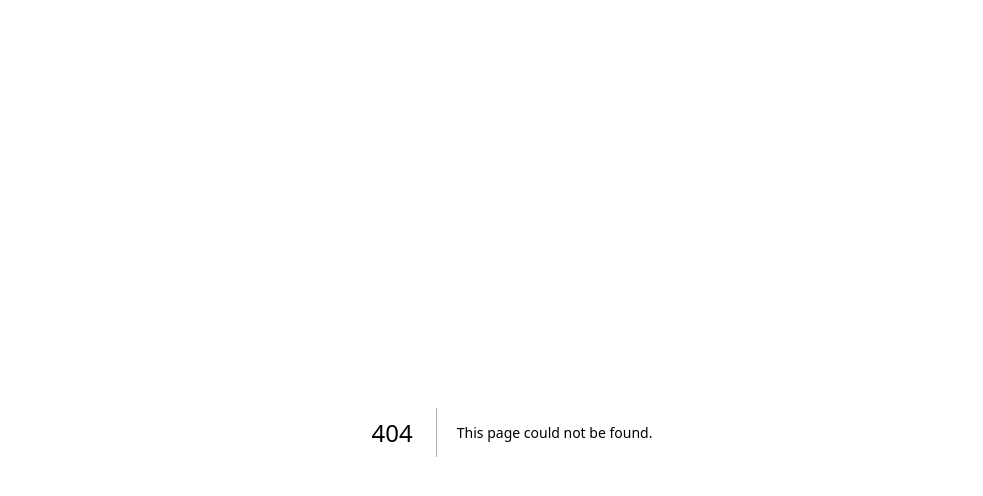
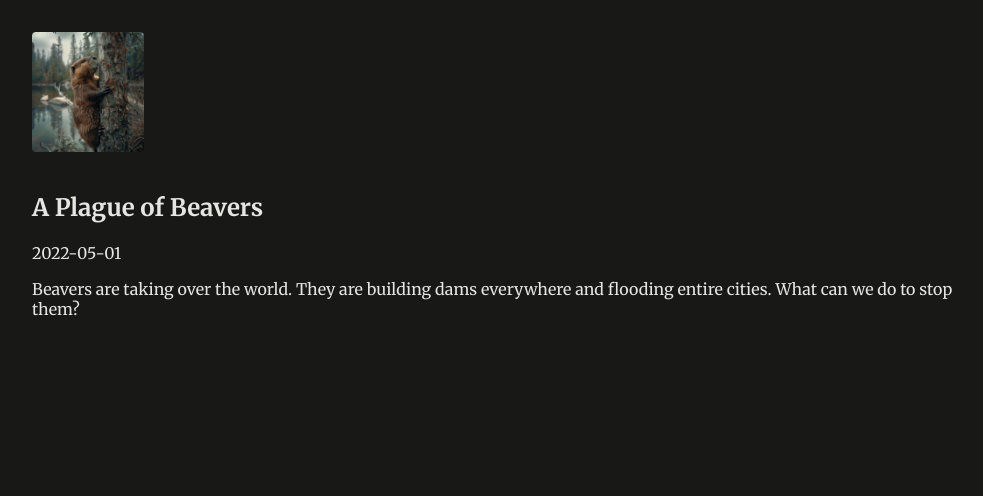
Before and after one commit to Artebah/Next-news, a Next.js app: page /news/beaver-plague in a window 1280 px wide. Before the commit this address had no page. Shown: the top 496 px of the page, without its empty margins (128-1111 px from the left). Built offline with nearby package versions, Linux system fonts and the light colour scheme.

Commit message:
Add NewsDetailPage

```diff
--- /dev/null
+++ b/app/news/[slug]/page.tsx
@@ -0,0 +1,24 @@
+import { notFound } from "next/navigation";
+
+import { DUMMY_NEWS } from "@/dummy-news";
+import Image from "next/image";
+
+export default function NewsDetailPage({ params }: { params: { slug: string } }) {
+  const newsSlug = params.slug;
+  const newsItem = DUMMY_NEWS.find((newsItem) => newsItem.slug === newsSlug);
+
+  if (!newsItem) {
+    notFound();
+  }
+
+  return (
+    <article className="news-article">
+      <header>
+        <Image src={`/images/${newsItem.image}`} alt={newsItem.title} width={120} height={120} />
+        <h1>{newsItem.title}</h1>
+        <time dateTime={newsItem.date}>{newsItem.date}</time>
+      </header>
+      <p>{newsItem.content}</p>
+    </article>
+  );
+}
```
